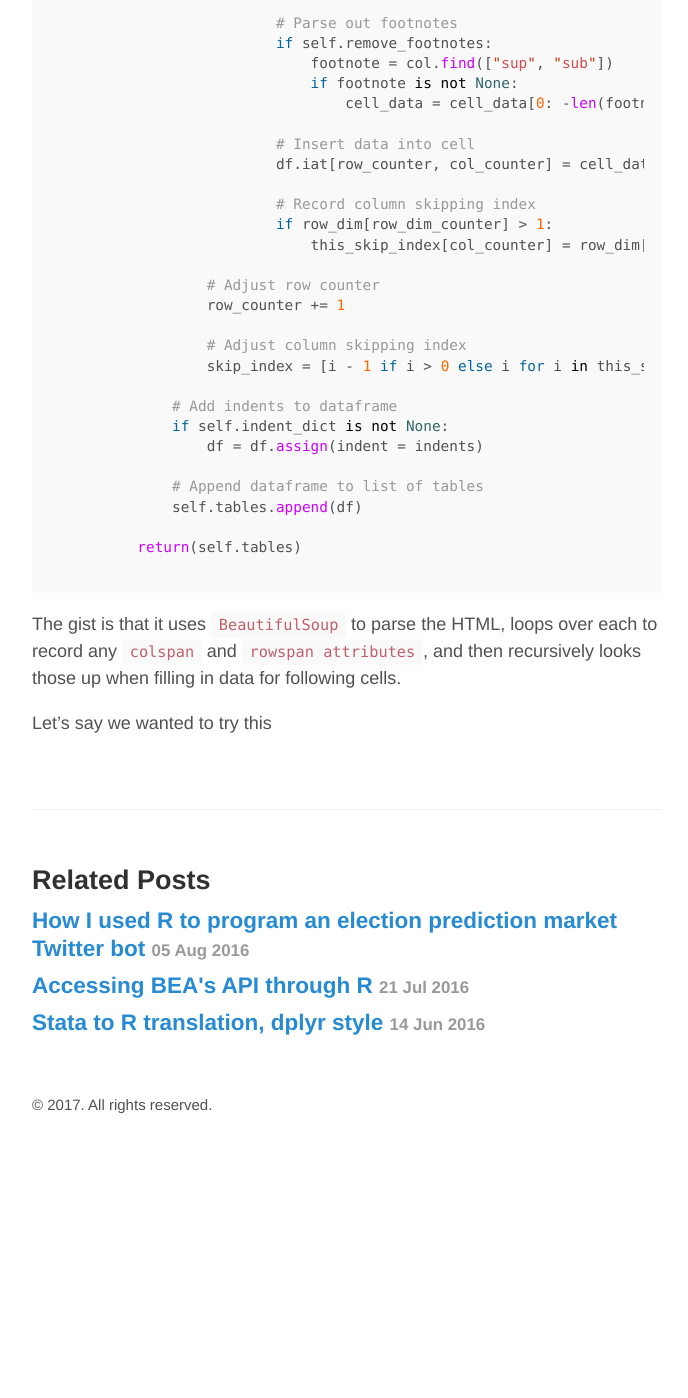
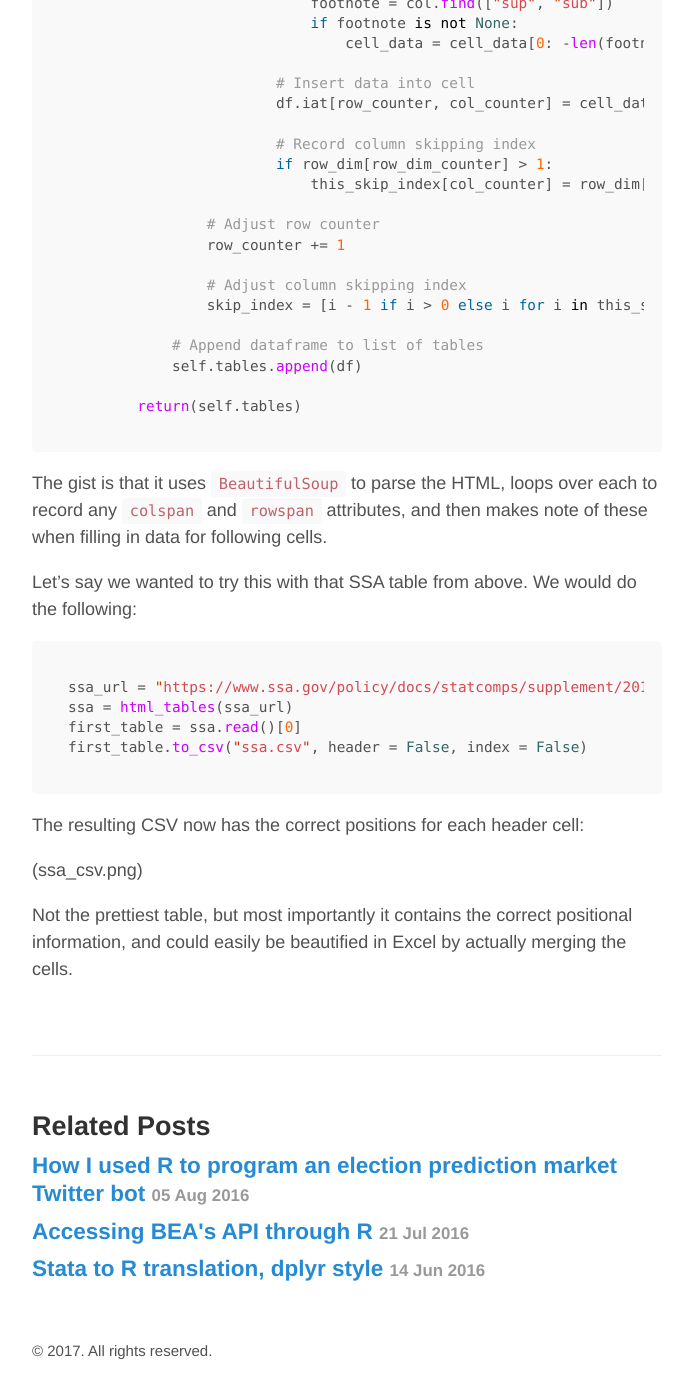
Before and after one commit to WadeP6970/johnricco.github.io, a Jekyll site: the page built from _posts/2017-4-4-python-html.md, in a window 1280 px wide and 1400 px high, scrolled down 2877 px. Shown: the whole window, without its empty margins (293-981 px from the left). Built offline with Jekyll 4.4.1, drawn with Linux system fonts in a browser that asks for light colours; before the commit the page ends 4031 px from its top, so only the background shows below that; some of the changed text lies outside the part shown.

Commit message:
update post

````diff
--- a/_posts/2017-4-4-python-html.md
+++ b/_posts/2017-4-4-python-html.md
@@ -58,8 +58,6 @@ class html_tables(object):
 
             # Create dataframe
             df = pd.DataFrame(index = range(0, n_rows), columns = range(0, n_cols))
-            if self.indent_dict is not None:
-                indents = []
 
             # Start by iterating over each row in this table...
             row_counter = 0
@@ -80,7 +78,6 @@ class html_tables(object):
                     col_dim_counter = -1
                     row_dim_counter = -1
                     col_counter = -1
-                    indent_recorded = False
                     this_skip_index = copy.deepcopy(skip_index)
 
                     for col in columns:
@@ -131,16 +128,25 @@ class html_tables(object):
                 # Adjust column skipping index
                 skip_index = [i - 1 if i > 0 else i for i in this_skip_index]
 
-            # Add indents to dataframe
-            if self.indent_dict is not None:
-                df = df.assign(indent = indents)
-
             # Append dataframe to list of tables
             self.tables.append(df)
 
         return(self.tables)
 ```
 
-The gist is that it uses `BeautifulSoup` to parse the HTML, loops over each to record any `colspan` and `rowspan attributes`, and then recursively looks those up when filling in data for following cells.
+The gist is that it uses `BeautifulSoup` to parse the HTML, loops over each to record any `colspan` and `rowspan` attributes, and then makes note of these when filling in data for following cells.
 
-Let's say we wanted to try this
+Let's say we wanted to try this with that SSA table from above. We would do the following:
+
+```python
+ssa_url = "https://www.ssa.gov/policy/docs/statcomps/supplement/2015/5h.html"
+ssa = html_tables(ssa_url)
+first_table = ssa.read()[0]
+first_table.to_csv("ssa.csv", header = False, index = False)
+```
+
+The resulting CSV now has the correct positions for each header cell:
+
+(ssa_csv.png)
+
+Not the prettiest table, but most importantly it contains the correct positional information, and could easily be beautified in Excel by actually merging the cells.
````
Also changed, not shown: other parts of _posts/2017-4-4-python-html.md (+1 -1 lines), assets/ssa_csv.png (added).
